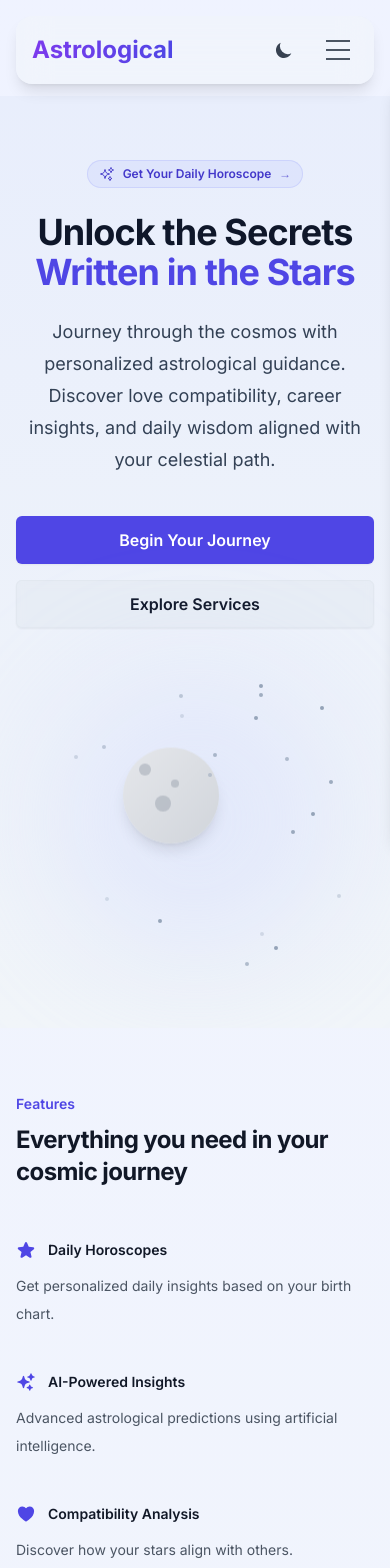
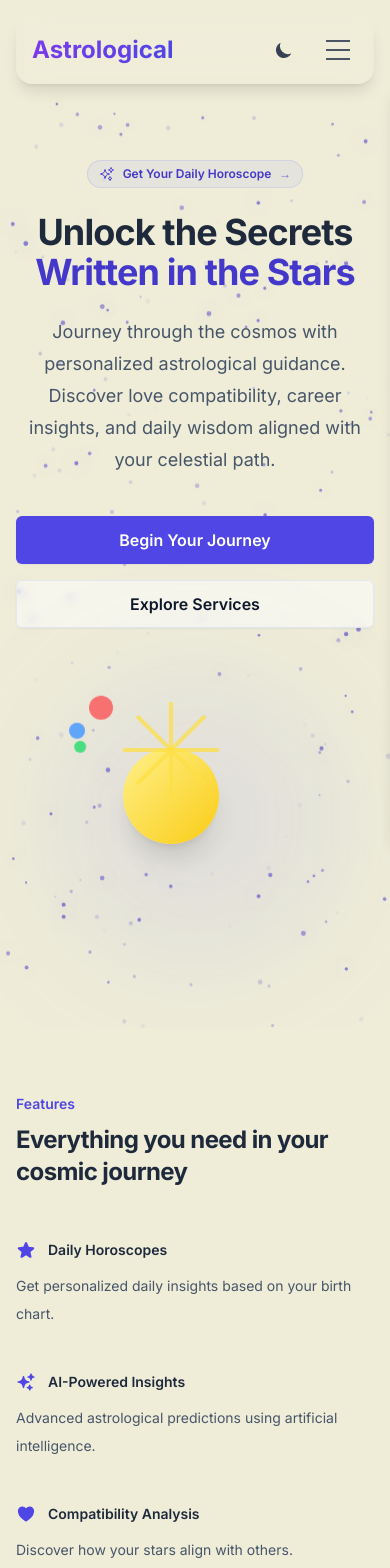
Before and after one commit to suresh-3x/astrological, a Next.js app: page / in a window 390 px wide. Shown: the top 1568 px of the page. Built offline with nearby package versions, Linux system fonts and the light colour scheme.

Commit message:
final ui theme updates

```diff
--- a/components/Features.tsx
+++ b/components/Features.tsx
@@ -58,7 +58,7 @@ export default function Features() {
           <h2 className="text-sm font-semibold leading-6 text-indigo-600 dark:text-indigo-400">
             Features
           </h2>
-          <p className="mt-2 text-2xl sm:text-3xl font-bold tracking-tight text-gray-900 dark:text-white">
+          <p className="mt-2 text-2xl sm:text-3xl font-bold tracking-tight text-slate-800 dark:text-slate-200">
             Everything you need in your cosmic journey
           </p>
         </div>
@@ -66,11 +66,11 @@ export default function Features() {
           <dl className="grid max-w-xl grid-cols-1 gap-x-8 gap-y-10 lg:max-w-none lg:grid-cols-3">
             {features.map((feature) => (
               <div key={feature.name} className="flex flex-col">
-                <dt className="flex items-center gap-x-3 text-sm font-semibold leading-7 text-gray-900 dark:text-white">
+                <dt className="flex items-center gap-x-3 text-sm font-semibold leading-7 text-slate-800 dark:text-slate-200">
                   <feature.icon className="h-5 w-5 flex-none text-indigo-600 dark:text-indigo-400" />
                   {feature.name}
                 </dt>
-                <dd className="mt-2 text-sm leading-7 text-gray-600 dark:text-gray-300">
+                <dd className="mt-2 text-sm leading-7 text-slate-600 dark:text-slate-400">
                   <p>{feature.description}</p>
                 </dd>
               </div>
--- a/components/Hero.tsx
+++ b/components/Hero.tsx
@@ -1,36 +1,146 @@
 'use client';
 
-import { useState, useEffect } from 'react';
+import { useEffect, useRef, useState } from 'react';
 import { SparklesIcon } from '@heroicons/react/24/outline';
 import Link from 'next/link';
 
 export default function Hero() {
-  const [stars, setStars] = useState<Array<{
-    top: string;
-    left: string;
-    delay: string;
-  }>>([]);
+  const canvasRef = useRef<HTMLCanvasElement>(null);
+  const [mounted, setMounted] = useState(false);
+  const [theme, setTheme] = useState('light');
 
   useEffect(() => {
-    const newStars = Array(20).fill(null).map(() => ({
-      top: `${Math.random() * 100}%`,
-      left: `${Math.random() * 100}%`,
-      delay: `${Math.random() * 2}s`
-    }));
-    setStars(newStars);
+    const isDark = document.documentElement.classList.contains('dark');
+    setTheme(isDark ? 'dark' : 'light');
+    setMounted(true);
+
+    const observer = new MutationObserver((mutations) => {
+      mutations.forEach((mutation) => {
+        if (mutation.attributeName === 'class') {
+          const isDark = document.documentElement.classList.contains('dark');
+          setTheme(isDark ? 'dark' : 'light');
+        }
+      });
+    });
+
+    observer.observe(document.documentElement, {
+      attributes: true,
+      attributeFilter: ['class'],
+    });
+
+    return () => observer.disconnect();
   }, []);
 
+  useEffect(() => {
+    const canvas = canvasRef.current;
+    if (!canvas) return;
+
+    const ctx = canvas.getContext('2d');
+    if (!ctx) return;
+
+    // Add canvas resize handling
+    const setCanvasSize = () => {
+      if (canvas) {
+        canvas.width = canvas.offsetWidth;
+        canvas.height = canvas.offsetHeight;
+      }
+    };
+
+    // Initial size setup
+    setCanvasSize();
+
+    // Add resize listener
+    window.addEventListener('resize', setCanvasSize);
+
+    // Rest of the star animation code remains the same
+    const STAR_COUNT = 200;
+    const MIN_RADIUS = 1;
+    const MAX_RADIUS = 2.5;
+    const SPEED = 0.15;
+
+    interface Star {
+      x: number;
+      y: number;
+      radius: number;
+      vx: number;
+      vy: number;
+      alpha: number;
+    }
+
+    const stars: Star[] = [];
+
+    const initStars = () => {
+      stars.length = 0; // Clear existing stars
+      for (let i = 0; i < STAR_COUNT; i++) {
+        stars.push({
+          x: Math.random() * canvas.width,
+          y: Math.random() * canvas.height,
+          radius: MIN_RADIUS + Math.random() * (MAX_RADIUS - MIN_RADIUS),
+          vx: (Math.random() - 0.5) * SPEED,
+          vy: (Math.random() - 0.5) * SPEED,
+          alpha: 0.5 + Math.random() * 0.5,
+        });
+      }
+    };
+
+    initStars();
+
+    // Improved animation with better visibility
+    const animate = () => {
+      // Use solid background colors matching the theme
+      ctx.fillStyle = theme === 'dark'
+        ? 'rgb(15, 23, 42)' // Solid slate-900 for dark mode
+        : 'rgb(239, 237, 216)'; // Solid slate-50 for light mode
+      ctx.fillRect(0, 0, canvas.width, canvas.height);
+
+      stars.forEach((star) => {
+        // Update position with improved movement
+        star.x += star.vx;
+        star.y += star.vy;
+        star.alpha = 0.5 + Math.sin(Date.now() * 0.001 + star.x) * 0.5; // Smoother alpha transition
+
+        // Wrap around screen
+        if (star.x < 0) star.x = canvas.width;
+        if (star.x > canvas.width) star.x = 0;
+        if (star.y < 0) star.y = canvas.height;
+        if (star.y > canvas.height) star.y = 0;
+
+        // Draw star with increased visibility
+        ctx.beginPath();
+        ctx.arc(star.x, star.y, star.radius, 0, Math.PI * 2);
+        ctx.fillStyle = theme === 'dark'
+          ? `rgba(167, 139, 250, ${star.alpha * 0.8})` // Brighter purple in dark mode
+          : `rgba(67, 56, 202, ${star.alpha * 0.6})`; // Slightly dimmer blue in light mode
+        ctx.fill();
+
+        // Add glow effect
+        ctx.shadowBlur = 20;
+        ctx.shadowColor = theme === 'dark'
+          ? 'rgba(167, 139, 250, 0.8)'
+          : 'rgba(67, 56, 202, 0.6)';
+      });
+
+      requestAnimationFrame(animate);
+    };
+
+    animate();
+
+    // Cleanup function
+    return () => {
+      window.removeEventListener('resize', setCanvasSize);
+    };
+  }, [theme]);
+
   return (
-    <div className="relative min-h-[80vh] overflow-hidden bg-slate-100 dark:bg-slate-900">
-      {/* Animated stars background - visible in both modes */}
-      <div className="absolute inset-0">
-        <div className="stars"></div>
-        <div className="stars2"></div>
-        <div className="stars3"></div>
-      </div>
+    <div className="relative min-h-[80vh] overflow-hidden">
+      <canvas
+        ref={canvasRef}
+        className="absolute inset-0 w-full h-full"
+        style={{ zIndex: 0 }}
+      />
+      <div className="relative z-10">
+        <div className="absolute inset-0"></div>
 
-      {/* Gradient overlay */}
-      <div className="absolute inset-0 bg-gradient-to-b from-indigo-100/50 to-slate-100/90 dark:from-indigo-900/50 dark:to-slate-900/90"></div>
 
         {/* Main content */}
         <div className="relative mx-auto max-w-6xl px-4 sm:px-6 lg:px-8">
@@ -49,12 +159,12 @@ export default function Hero() {
                 </Link>
               </div>
 
-            <h1 className="mt-6 text-4xl font-bold tracking-tight text-slate-900 dark:text-white sm:text-5xl lg:text-5xl">
+              <h1 className="mt-6 text-4xl font-bold tracking-tight text-slate-800 dark:text-white sm:text-5xl lg:text-5xl">
                 Unlock the Secrets <br />
-              <span className="text-indigo-600 dark:text-indigo-400">Written in the Stars</span>
+                <span className="text-indigo-700 dark:text-indigo-400">Written in the Stars</span>
               </h1>
 
-            <p className="mt-6 text-lg sm:text-xl leading-8 text-slate-700 dark:text-gray-300 max-w-xl mx-auto lg:mx-0">
+              <p className="mt-6 text-lg sm:text-xl leading-8 text-slate-600 dark:text-gray-300 max-w-xl mx-auto lg:mx-0">
                 Journey through the cosmos with personalized astrological guidance.
                 Discover love compatibility, career insights, and daily wisdom aligned
                 with your celestial path.
@@ -69,7 +179,7 @@ export default function Hero() {
                 </Link>
                 <Link
                   href="/services"
-                className="rounded-md bg-slate-200/50 dark:bg-white/10 backdrop-blur-sm px-6 py-3 text-base font-semibold text-slate-900 dark:text-white shadow-sm ring-1 ring-inset ring-slate-200 dark:ring-white/20 hover:bg-slate-200/80 dark:hover:bg-white/20 transition-all duration-200"
+                  className="rounded-md bg-white/50 dark:bg-white/10 backdrop-blur-sm px-6 py-3 text-base font-semibold text-slate-900 dark:text-white shadow-sm ring-1 ring-inset ring-slate-200 dark:ring-white/20 hover:bg-white/80 dark:hover:bg-white/20 transition-all duration-200"
                 >
                   Explore Services
                 </Link>
@@ -79,30 +189,44 @@ export default function Hero() {
             {/* Right content */}
             <div className="flex-1 mt-12 lg:mt-0 flex justify-center items-center">
               <div className="relative w-72 h-72 sm:w-80 sm:h-80 lg:w-96 lg:h-96">
-              <div className="absolute inset-0 rounded-full bg-indigo-200/30 dark:bg-indigo-500/20 blur-3xl"></div>
+                <div className="absolute inset-0 rounded-full bg-indigo-500/10 dark:bg-indigo-500/20 blur-3xl"></div>
+                {mounted && (
                   <div className="celestial-scene relative w-full h-full">
-                {/* Moon */}
-                <div className="absolute top-1/4 left-1/4 w-24 h-24 rounded-full bg-gradient-to-br from-gray-200 to-gray-300 dark:from-gray-100 dark:to-gray-300 shadow-lg animate-float">
-                  {/* Moon craters - adjust opacity for light mode */}
-                  <div className="absolute top-4 left-4 w-3 h-3 rounded-full bg-gray-400/50 dark:bg-gray-400/30"></div>
-                  <div className="absolute top-12 left-8 w-4 h-4 rounded-full bg-gray-400/50 dark:bg-gray-400/30"></div>
-                  <div className="absolute top-8 left-12 w-2 h-2 rounded-full bg-gray-400/50 dark:bg-gray-400/30"></div>
+                    {theme === 'dark' ? (
+                      // Moon for dark mode
+                      <div className="absolute top-1/4 left-1/4 w-24 h-24 rounded-full bg-gradient-to-br from-gray-200 to-gray-400 shadow-xl animate-float">
+                        <div className="absolute top-4 left-4 w-3 h-3 rounded-full bg-gray-300/40"></div>
+                        <div className="absolute top-12 left-8 w-4 h-4 rounded-full bg-gray-300/40"></div>
+                        <div className="absolute top-8 left-12 w-2 h-2 rounded-full bg-gray-300/40"></div>
                       </div>
-
-                {/* Stars visible in both modes */}
-                <div className="absolute inset-0">
-                  {stars.map((star, i) => (
+                    ) : (
+                      // Sun and planets for light mode
+                      <>
+                        <div className="absolute top-1/4 left-1/4 w-24 h-24 rounded-full bg-gradient-to-br from-yellow-200 to-yellow-400 shadow-xl animate-float">
+                          {/* Sun rays */}
+                          <div className="absolute inset-0 animate-pulse">
+                            {[...Array(8)].map((_, i) => (
                               <div
                                 key={i}
-                      className="absolute w-1 h-1 bg-slate-400 dark:bg-white rounded-full animate-twinkle"
+                                className="absolute w-full h-1 bg-yellow-300/50"
                                 style={{
-                        top: star.top,
-                        left: star.left,
-                        animationDelay: star.delay
+                                  transform: `rotate(${i * 45}deg)`,
+                                  transformOrigin: 'center',
                                 }}
                               />
                             ))}
                           </div>
+                        </div>
+                        {/* Orbiting planets */}
+                        <div className="absolute top-1/2 left-1/2 w-48 h-48 -translate-x-1/2 -translate-y-1/2">
+                          <div className="absolute w-4 h-4 rounded-full bg-blue-400 animate-orbit-1" />
+                          <div className="absolute w-6 h-6 rounded-full bg-red-400 animate-orbit-2" />
+                          <div className="absolute w-3 h-3 rounded-full bg-green-400 animate-orbit-3" />
+                        </div>
+                      </>
+                    )}
+                  </div>
+                )}
               </div>
             </div>
           </div>
--- a/components/ThemeSwitcher.tsx
+++ b/components/ThemeSwitcher.tsx
@@ -27,7 +27,7 @@ export default function ThemeSwitcher() {
   return (
     <button
       onClick={toggleTheme}
-      className="rounded-xl p-2 text-gray-700 hover:bg-gray-50 dark:text-gray-300 dark:hover:bg-gray-800"
+      className="rounded-xl p-2 text-gray-700 dark:text-gray-300 hover:bg-[#bbbaab] dark:hover:bg-gray-800/50"
       aria-label="Toggle theme"
     >
       {theme === 'light' ? (
--- a/components/layout/Header.tsx
+++ b/components/layout/Header.tsx
@@ -7,10 +7,10 @@ import { HiStar, HiSparkles, HiUsers, HiNewspaper } from 'react-icons/hi';
 import ThemeSwitcher from '../ThemeSwitcher';
 
 const navigation = [
-  { name: 'Horoscope', href: '/horoscope', icon: HiStar },
-  { name: 'Services', href: '/services', icon: HiSparkles },
-  { name: 'Astrologers', href: '/astrologers', icon: HiUsers },
-  { name: 'Blog', href: '/blog', icon: HiNewspaper },
+  { name: 'Horoscope', href: '/coming-soon', icon: HiStar },
+  { name: 'Services', href: '/coming-soon', icon: HiSparkles },
+  { name: 'Astrologers', href: '/coming-soon', icon: HiUsers },
+  { name: 'Blog', href: '/coming-soon', icon: HiNewspaper },
 ];
 
 export default function Header() {
@@ -30,7 +30,7 @@ export default function Header() {
 
   return (
     <header className="fixed w-full z-50 top-4 left-0 px-4">
-      <div className="backdrop-blur-lg bg-slate-100/50 dark:bg-slate-900/50 rounded-2xl max-w-5xl mx-auto shadow-lg relative z-50">
+      <div className="backdrop-blur-lg dark:bg-slate-900/50 rounded-2xl max-w-5xl mx-auto shadow-lg relative z-50">
         <div className="px-4 sm:px-6 py-4">
           <div className="flex items-center justify-between">
             <Link
@@ -48,7 +48,7 @@ export default function Header() {
                   className={`px-4 py-2.5 rounded-xl text-sm font-medium transition-all duration-200 flex items-center gap-2 hover:scale-105 ${
                     pathname === item.href
                       ? 'text-indigo-600 dark:text-indigo-400 bg-indigo-50 dark:bg-indigo-900/20'
-                      : 'text-gray-600 dark:text-gray-300 hover:bg-gray-50 dark:hover:bg-gray-800/50'
+                      : 'text-gray-600 dark:text-gray-300 hover:bg-[#bbbaab] dark:hover:bg-gray-800/50'
                   }`}
                 >
                   <item.icon className="h-4 w-4" />
@@ -96,7 +96,7 @@ export default function Header() {
                 className={`px-4 py-2.5 rounded-xl text-sm font-medium transition-all duration-200 flex items-center gap-2 ${
                   pathname === item.href
                     ? 'text-indigo-600 dark:text-indigo-400 bg-indigo-50 dark:bg-indigo-900/20'
-                    : 'text-gray-600 dark:text-gray-300 hover:bg-gray-50 dark:hover:bg-gray-800/50'
+                    : 'text-gray-600 dark:text-gray-300 hover:bg-indigo-50/50 dark:hover:bg-gray-800/50'
                 }`}
               >
                 <item.icon className="h-4 w-4" />
--- a/components/layout/MainLayout.tsx
+++ b/components/layout/MainLayout.tsx
@@ -8,13 +8,13 @@ export default function MainLayout({
   children: React.ReactNode
 }) {
   return (
-    <div className="min-h-screen flex flex-col transition-colors duration-200">
+    <div className="min-h-screen flex flex-col">
       <Header />
-      <main className="flex-1 pt-24 sm:pt-28 bg-gradient-to-b from-indigo-100/50 to-slate-100/90 dark:from-indigo-900/50 dark:to-slate-900/90">
+      <main className="flex-1 pt-24 sm:pt-28">
         {children}
       </main>
 
-      <footer className="bg-slate-100 dark:bg-slate-900">
+      <footer className="dark:bg-slate-900">
         <div className="mx-auto max-w-6xl px-4 py-12 sm:px-6 lg:px-8">
           <p className="text-center text-sm text-gray-600 dark:text-gray-300">
             © {new Date().getFullYear()} Astrological. All rights reserved.
--- a/src/app/globals.css
+++ b/src/app/globals.css
@@ -2,27 +2,23 @@
 @tailwind components;
 @tailwind utilities;
 
-::root {
-  --background: #ffffff;
-  --foreground: #171717;
+:root {
+  --background: #efedd8;  /* slate-50 */
+  --foreground: #1e293b;  /* slate-800 */
+  --background-secondary: #f1f5f9;  /* slate-100 */
+  --card-background: #ffffff;
+  --card-border: #e2e8f0;  /* slate-200 */
 }
 
 :root[class~="dark"] {
-  --background: #0a0a0a;
-  --foreground: #ededed;
+  --background: #0f172a;  /* slate-900 */
+  --foreground: #e2e8f0;  /* slate-200 */
+  --background-secondary: #1e293b;  /* slate-800 */
+  --card-background: #1e293b;  /* slate-800 */
+  --card-border: #334155;  /* slate-700 */
 }
 
 body {
   color: var(--foreground);
   background: var(--background);
 }
-
-/* Add this to your global CSS file */
-.PhoneInputInput {
-  background: transparent !important;
-  color: inherit !important;
-}
-
-.dark .PhoneInputInput {
-  color: #f3f4f6 !important; /* gray-100 */
-}
--- a/src/app/page.tsx
+++ b/src/app/page.tsx
@@ -9,7 +9,7 @@ export default function Home() {
       <Hero />
       <Features />
       <FAQ />
-      <WaitlistForm />
+      {/* <WaitlistForm /> */}
     </main>
   );
 }
```
Also changed, not shown: components/WaitlistForm.tsx (+56 -27 lines), src/app/coming-soon/page.tsx (+5 -5 lines). Lines whose indentation alone changed are shown as unchanged.
